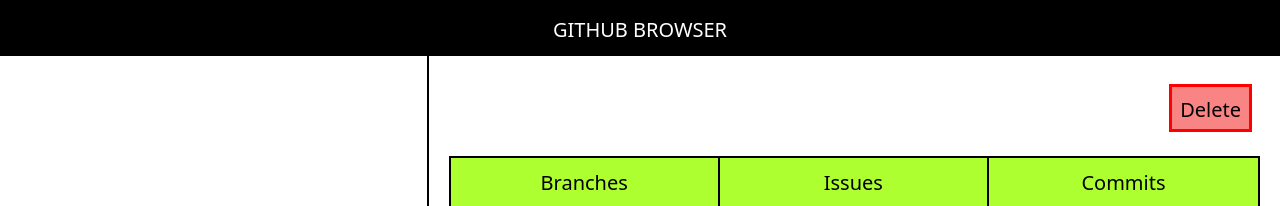
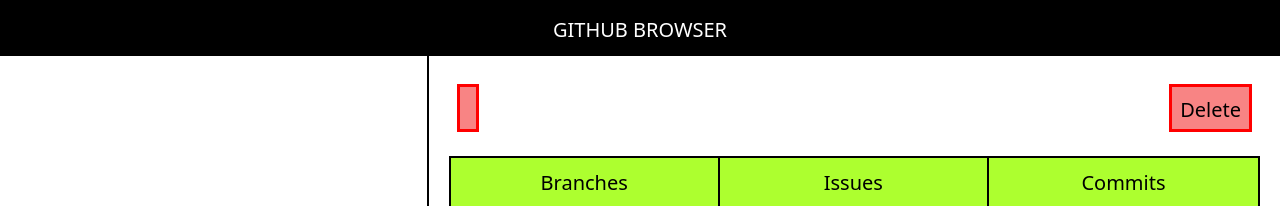
Before and after one commit to SihotiyaKartik/git-repo-viewer, a React (Create React App) app: page / in a window 1280 px wide. Shown: the top 206 px of the page. Built offline with nearby package versions, Linux system fonts and the light colour scheme.

Commit message:
added active repo on top

```diff
--- a/src/App.css
+++ b/src/App.css
@@ -55,8 +55,7 @@
 }
 
 .active{
-  border-bottom: 2px solid black;
-  padding: 10px;
+
   background-color: bisque;
 }
 
@@ -139,9 +138,10 @@
   width:100%;
   padding:8px;
   display: flex;
-  justify-content: flex-end;
+  justify-content: space-between;
   height:10vh;
 }
+
 
 .delete > p{
   padding:8px;
--- a/src/components/RightPanel.js
+++ b/src/components/RightPanel.js
@@ -5,6 +5,7 @@
     return (
         <div className="right">
             <div className="delete">
+                <p className="title">{props.value}</p>
                 <p>Delete</p>
             </div>
             <Tabs value={props.value} />
--- a/src/components/repo.js
+++ b/src/components/repo.js
@@ -6,8 +6,7 @@
 
   const Trigger = () => {
   props.reposCallBack(props.value.data.full_name);
-
-}
+  }
 
 return(
 
--- a/src/components/repos.js
+++ b/src/components/repos.js
@@ -1,6 +1,8 @@
 import React, { useState } from 'react'
 import Repo from './repo'
 function Repos(props){
+
+
 
 
     const handle = (e) => {
@@ -12,7 +14,7 @@
             {
             props.value.map((info) => (
 
-                 <Repo className="active" index={props.value.indexOf(info)} value={info} reposCallBack={handle} />
+                 <Repo index={props.value.indexOf(info)} value={info} reposCallBack={handle} />
 
             ))
             }
```
